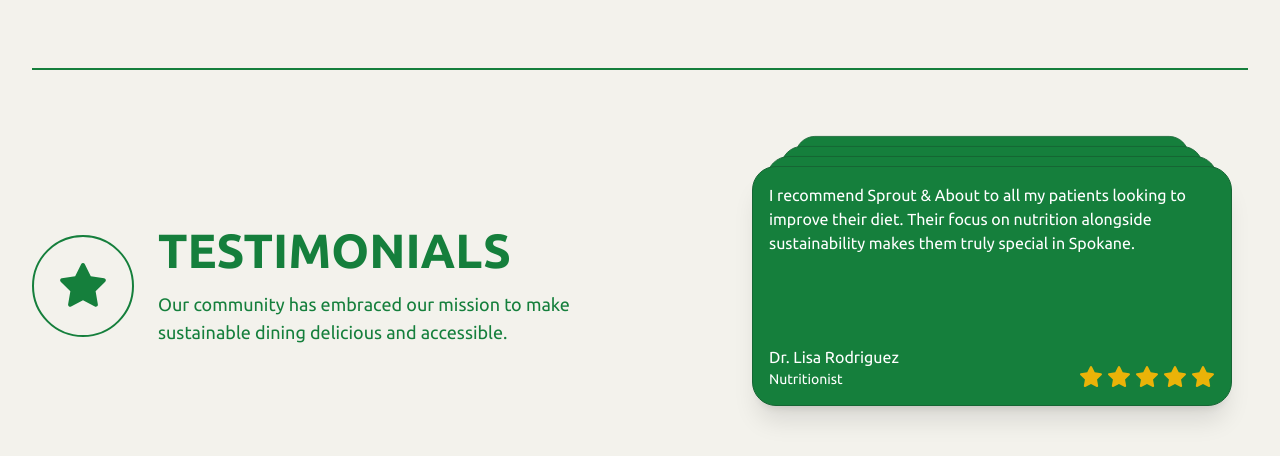
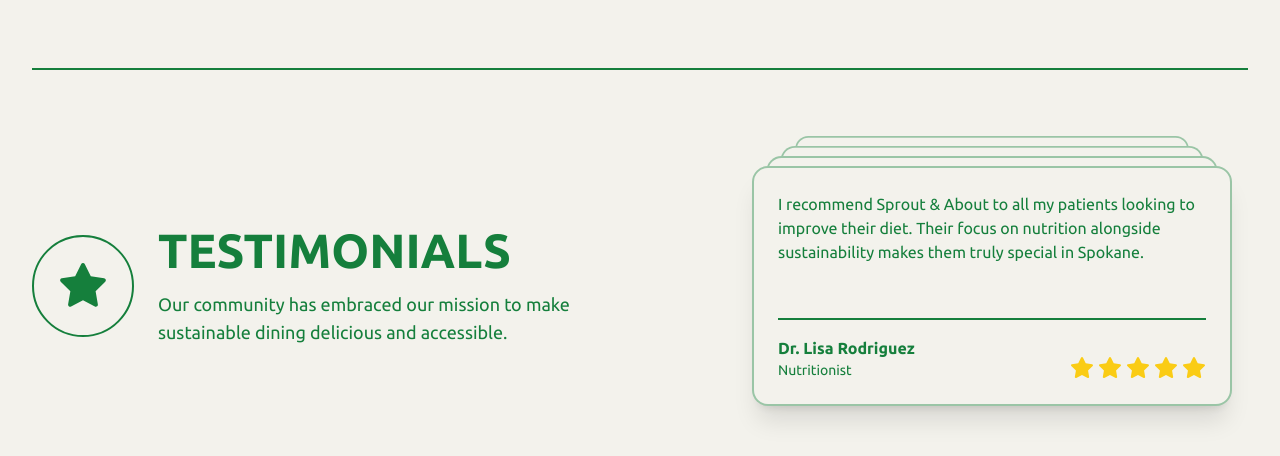
Before and after one commit to lucasch37/TSA-Webmaster-2025, a Next.js app: page / in a window 1280 px wide. Shown: the part 1540-1996 px from the top of the page. Built offline with nearby package versions, Linux system fonts and the light colour scheme; no server answers; the database is empty; what shepherd.js would draw is missing.

Commit message:
testimonal

```diff
--- a/src/components/ui/card-stack.tsx
+++ b/src/components/ui/card-stack.tsx
@@ -1,9 +1,7 @@
 "use client";
-import {useEffect, useState} from "react";
+import {useEffect, useState, useRef, useCallback} from "react";
 import {motion} from "motion/react";
 import {IconStarFilled, IconStarHalfFilled} from "@tabler/icons-react";
-
-let interval: any;
 
 type Card = {
     id: number;
@@ -23,52 +21,89 @@
 }) => {
     const CARD_OFFSET = offset || 10;
     const SCALE_FACTOR = scaleFactor || 0.06;
+    const AUTOPLAY_INTERVAL = 3500; // Example: made it slightly shorter
+
     const [cards, setCards] = useState<Card[]>(items);
+    const intervalRef = useRef<number | null>(null);
 
     useEffect(() => {
-        startFlipping();
+        setCards(items);
+    }, [items]);
 
-        return () => clearInterval(interval);
+    const flipCard = useCallback(() => {
+        setCards((prevCards) => {
+            if (prevCards.length <= 1) return prevCards;
+            const newArray = [...prevCards];
+            const lastElement = newArray.pop()!;
+            newArray.unshift(lastElement);
+            return newArray;
+        });
     }, []);
-    const startFlipping = () => {
-        interval = setInterval(() => {
-            setCards((prevCards: Card[]) => {
-                const newArray = [...prevCards]; // create a copy of the array
-                newArray.unshift(newArray.pop()!); // move the last element to the front
-                return newArray;
-            });
-        }, 5000);
+
+    const runOrResetAutoplayTimer = useCallback(() => {
+        if (intervalRef.current !== null) {
+            window.clearInterval(intervalRef.current);
+            intervalRef.current = null;
+        }
+
+        if (cards && cards.length > 1) {
+            intervalRef.current = window.setInterval(() => {
+                flipCard();
+            }, AUTOPLAY_INTERVAL);
+        }
+    }, [cards, AUTOPLAY_INTERVAL, flipCard]);
+
+    useEffect(() => {
+        runOrResetAutoplayTimer();
+
+        return () => {
+            if (intervalRef.current !== null) {
+                window.clearInterval(intervalRef.current);
+                intervalRef.current = null;
+            }
+        };
+    }, [runOrResetAutoplayTimer]);
+
+    const handleCardClick = () => {
+        flipCard();
     };
+
+    if (!cards || cards.length === 0) {
+        return <div className="text-center p-4 text-slate-600">No testimonials yet.</div>;
+    }
 
     return (
         <div className="relative h-60 w-72 md:h-60 md:w-96">
             {cards.map((card, index) => {
+                const isTopCard = index === 0;
                 return (
                     <motion.div
                         key={card.id}
-                        className="absolute bg-primary h-60 w-72 md:h-60 md:w-[30rem] rounded-3xl p-4 shadow-xl border border-green-800 flex flex-col justify-between"
+                        className="absolute bg-background h-60 w-72 md:h-60 md:w-[30rem] rounded-2xl p-6 shadow-xl border-2 border-primary/40 flex flex-col justify-between"
                         style={{
                             transformOrigin: "top center",
+                            cursor: isTopCard && cards.length > 1 ? "pointer" : "default",
                         }}
                         animate={{
                             top: index * -CARD_OFFSET,
-                            scale: 1 - index * SCALE_FACTOR, // decrease scale for cards that are behind
-                            zIndex: cards.length - index, //  decrease z-index for the cards that are behind
+                            scale: 1 - index * SCALE_FACTOR,
+                            zIndex: cards.length - index,
                         }}
+                        onClick={isTopCard && cards.length > 1 ? handleCardClick : undefined}
                     >
-                        <div className="font-normal text-white h-full md:text-base text-sm">
+                        <div className="font-normal text-primary h-full md:text-base text-sm leading-relaxed">
                             {card.content}
                         </div>
-                        <div className="flex justify-between items-end">
+                        <div className="flex justify-between items-end pt-4 mt-4 border-t-2 border-primary">
                             <div>
-                                <p className="text-white font-medium text-sm md:text-base">
+                                <p className="text-primary font-semibold text-sm md:text-base">
                                     {card.name}
                                 </p>
-                                <p className="text-white text-xs md:text-sm font-medium">
+                                <p className="text-primary text-xs md:text-sm font-medium">
                                     {card.designation}
                                 </p>
                             </div>
-                            <div className="flex gap-1 text-yellow-500">
+                            <div className="flex gap-1 text-yellow-400">
                                 <IconStarFilled />
                                 <IconStarFilled />
                                 <IconStarFilled />
```
